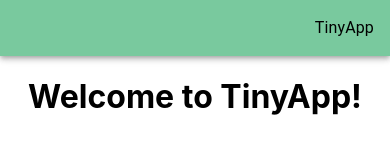
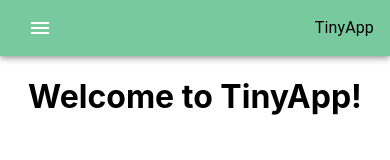
Before and after one commit to patriceandrea/tinyapp-2.0, a React (Create React App) app in the folder client/: page / in a window 390 px wide. Shown: the top 160 px of the page. Built offline with nearby package versions, Linux system fonts and the light colour scheme; no server answers.

Commit message:
fixes the responsive header

```diff
--- a/client/src/Components/Header.tsx
+++ b/client/src/Components/Header.tsx
@@ -6,7 +6,8 @@ import Typography from '@mui/material/Typography';
 import Container from '@mui/material/Container';
 import Button from '@mui/material/Button';
 import { Link } from 'react-router-dom';
-import { Menu, MenuItem } from '@mui/material';
+import { Menu, MenuItem, IconButton } from '@mui/material';
+import MenuIcon from '@mui/icons-material/Menu';
 import { User } from "../types/user"
 import { useEffect } from 'react';
 import axios from 'axios';
@@ -75,6 +76,16 @@ const Header = () => {
       <Container maxWidth="xl">
         <Toolbar disableGutters>
           <Box sx={{ flexGrow: 1, display: { xs: 'flex', md: 'none' } }}>
+            <IconButton
+              size="large"
+              aria-label="account of current user"
+              aria-controls="menu-appbar"
+              aria-haspopup="true"
+              onClick={handleOpenNavMenu}
+              color="inherit"
+            >
+              <MenuIcon />
+            </IconButton>
             <Menu
               id="menu-appbar"
               anchorEl={anchorElNav}
@@ -110,7 +121,6 @@ const Header = () => {
                       Create a New Url
                     </Button>
                   </Link>
-                  // TODO
                   <div className='authentication'>
                     <Link to="/login" style={{ textDecoration: 'none' }}>
                       <Button
```
